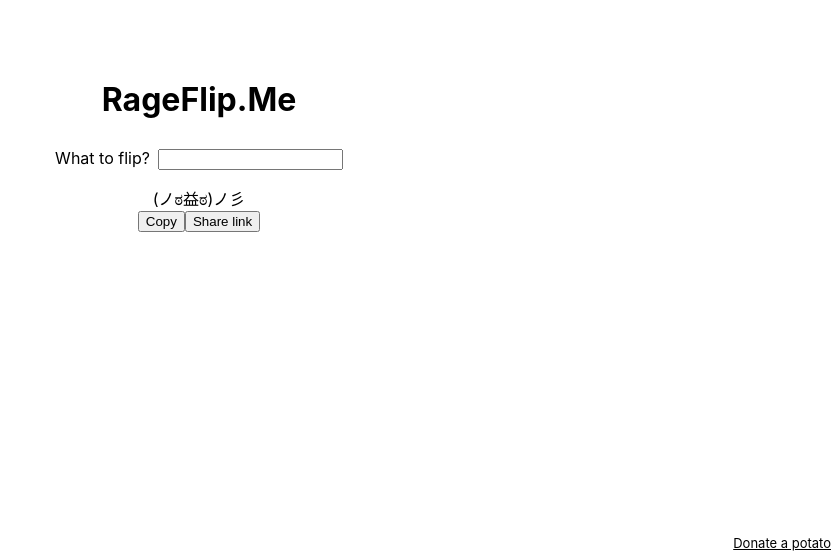
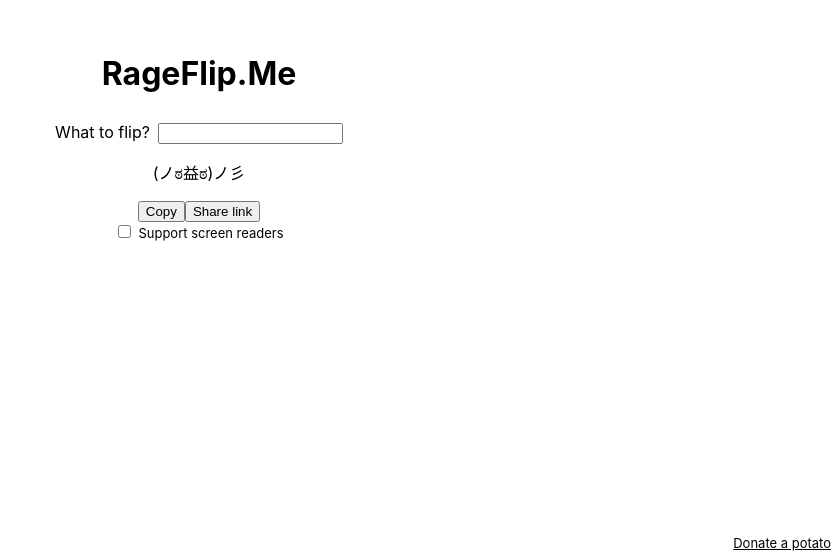
Before and after one commit to ianonavy/rageflip.me, a Next.js app: page / in a window 1280 px wide. Shown: the part 241-800 px from the top of the page, without its empty margins (441-1280 px from the left). Built offline with nearby package versions, Linux system fonts and the light colour scheme.

Commit message:
Add screen reader support
Allow user to toggle for interactive copy, but always render for link
previews.

```diff
--- /dev/null
+++ b/lib/screenreaders.js
@@ -0,0 +1,7 @@
+export function getAccessibleOutput(text) {
+  if (text === "") {
+    return `[For screen readers: emoticon of angry face flipping nothing in particular]`;
+  } else {
+    return `[For screen readers: emoticon of angry face flipping text like a table. Upside down text reads, "${text}"]`;
+  }
+}
--- a/pages/[...input].js
+++ b/pages/[...input].js
@@ -1,7 +1,9 @@
 import Head from "next/head";
 import styles from "../styles/Home.module.css";
 import Main from "../views/Main";
+
 import { rageFlipped } from "../lib/flip";
+import { getAccessibleOutput } from "../lib/screenreaders";
 
 export async function getServerSideProps(context) {
   const input = context.params.input.join("/");
@@ -15,7 +17,10 @@
     <div className={styles.container}>
       <Head>
         <title>RageFlip.Me</title>
-        <meta name="description" content={rageFlipped(input)} />
+        <meta
+          name="description"
+          content={`${rageFlipped(input)}\n\n${getAccessibleOutput(input)}`}
+        />
         <link rel="icon" href="/favicon.ico" />
       </Head>
 
--- a/styles/Home.module.css
+++ b/styles/Home.module.css
@@ -158,3 +158,16 @@
   text-decoration: underline;
   font-size: small;
 }
+
+.accessibleModeLabel {
+  font-size: small;
+  margin-left: 0.25rem;
+}
+
+.controls {
+  margin: 1rem;
+}
+
+.accessibleOutput {
+  font-size: x-small;
+}
--- a/views/Main.js
+++ b/views/Main.js
@@ -1,18 +1,19 @@
 import styles from "../styles/Home.module.css";
 import { useEffect, useState } from "react";
 import { useRouter } from "next/router";
-import Link from "next/link";
 
 import { rageFlipped } from "../lib/flip";
+import { getAccessibleOutput } from "../lib/screenreaders";
 
 export default function Main({ textToFlip = "" }) {
   const [text, setText] = useState(textToFlip);
   const [output, setOutput] = useState();
+  const [accessibleOutput, setAccessibleOutput] = useState();
   const [clipboard, setClipboard] = useState();
   const router = useRouter();
   const [location, setLocation] = useState();
-
   const [copied, setCopied] = useState(false);
+  const [checked, setChecked] = useState(false);
 
   useEffect(() => {
     setClipboard(navigator.clipboard);
@@ -21,6 +22,7 @@
 
   useEffect(() => {
     setOutput(rageFlipped(text));
+    setAccessibleOutput(getAccessibleOutput(text));
   }, [text]);
 
   useEffect(() => {
@@ -28,7 +30,8 @@
   }, [textToFlip]);
 
   const copy = async () => {
-    await clipboard.writeText(output);
+    const toCopy = checked ? `${output} ${getAccessibleOutput(text)}` : output;
+    await clipboard.writeText(toCopy);
     setCopied(true);
   };
   const shareLink = async () => {
@@ -44,6 +47,10 @@
     setCopied(false);
   };
 
+  const onCheck = (e) => {
+    setChecked(e.target.checked);
+  };
+
   return (
     <main className={styles.main}>
       <h1>RageFlip.Me</h1>
@@ -53,12 +60,36 @@
       </div>
       <div className={styles.output}>
         <div id="output-text">{output}</div>
+        <div
+          id="output-text"
+          hidden={!checked}
+          className={styles.accessibleOutput}
+        >
+          {accessibleOutput}
+        </div>
+        <div className={styles.controls}>
           <button id="copy" onClick={copy}>
             Copy
           </button>
           <button id="copy" onClick={shareLink}>
             Share link
           </button>
+          <div>
+            <input
+              id="accessibleMode"
+              name="accessibleMode"
+              type="checkbox"
+              defaultChecked={checked}
+              onChange={onCheck}
+            />
+            <label
+              className={styles.accessibleModeLabel}
+              htmlFor="accessibleMode"
+            >
+              Support screen readers
+            </label>
+          </div>
+        </div>
         <div
           className={`${styles.copied} ${
             copied ? styles.visible : styles.hidden
```
Lines whose indentation alone changed are shown as unchanged.
